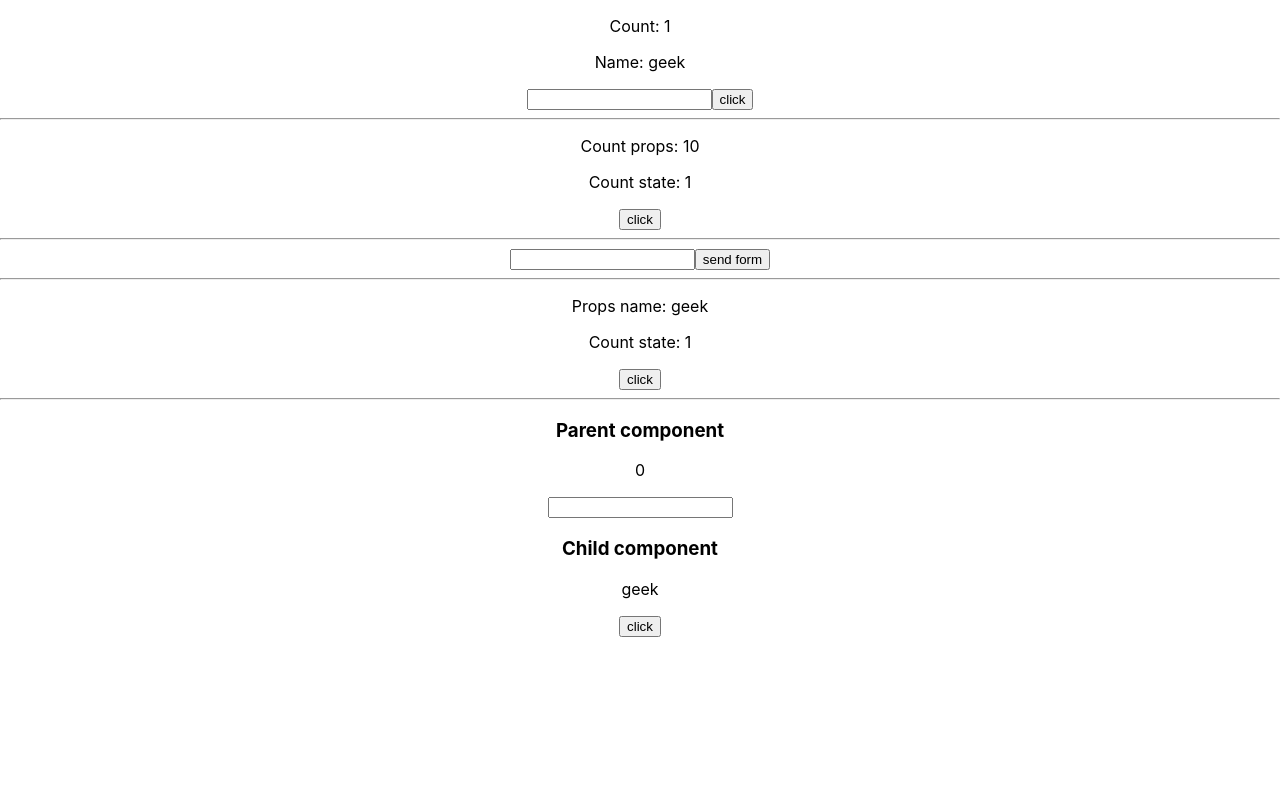
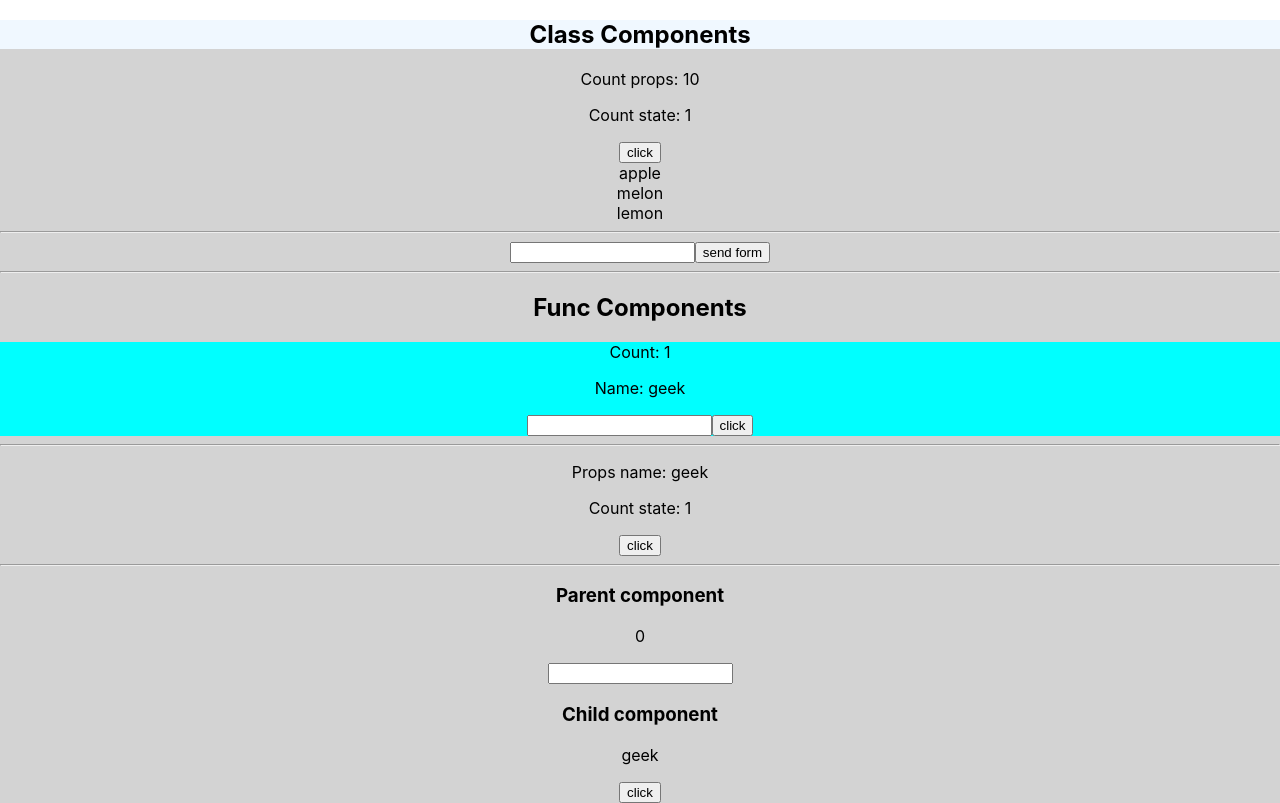
Before and after one commit to mikgir/react_lessons, a React (Create React App) app: page / in a window 1280 px wide. Built offline with nearby package versions, Linux system fonts and the light colour scheme.

Commit message:
task_3 Style

```diff
--- a/src/App.jsx
+++ b/src/App.jsx
@@ -1,7 +1,8 @@
 import './App.css';
-import {Form} from "./components/Form";
+import './index.css';
 import {Form as ClassForm} from "./class_components/Form"
 import {Count as ClassCount} from "./class_components/Count";
+import {Form} from "./components/Form/Form";
 import {Count} from "./components/Count";
 import {Child} from "./components/Child";
 import {useState} from "react";
@@ -16,10 +17,12 @@ export const App = () => {
     }
     return (
         <div className="App">
-            <Form/>
-            <hr/>
+            <h2 style={{backgroundColor:'aliceblue'}}>Class Components</h2>
             <ClassCount count={10}/>
             <ClassForm/>
+            <hr/>
+            <h2>Func Components</h2>
+            <Form/>
             <hr/>
             <Count name={'geek'}/>
             <hr/>
--- a/src/class_components/Form.jsx
+++ b/src/class_components/Form.jsx
@@ -3,7 +3,8 @@ import React from "react";
 export class Form extends React.Component {
     state = {
         count: 1,
-        name: 'geek'
+        name: 'geek',
+        arr: ['apple', 'melon', 'lemon']
     }
 
     handleChangeName = (event) => {
@@ -16,6 +17,9 @@ export class Form extends React.Component {
 
     render() {
         return <form onSubmit={this.handleSubmit}>
+            {this.state.arr.map((item, index)=>{
+                return <div key={index}>{item}</div>
+            })}
             <hr/>
             <input type={"text"} onChange={this.handleChangeName}/>
             <button>send form</button>
--- a/src/components/Form.jsx
+++ b/src/components/Form/Form.jsx
@@ -1,7 +1,9 @@
+import style from './Form.module.css'
+
 export const Form = () => {
     const count = 1
     const name = 'geek'
-    return <form>
+    return <form className={style.form}>
         <p>Count: {count}</p>
         <p>Name: {name}</p>
         <input type={"text"}/>
--- /dev/null
+++ b/src/components/Form/Form.module.css
@@ -0,0 +1,3 @@
+.form {
+    background-color: aqua;
+}
--- a/src/index.css
+++ b/src/index.css
@@ -6,3 +6,7 @@ body {
   -webkit-font-smoothing: antialiased;
   -moz-osx-font-smoothing: grayscale;
 }
+
+.App{
+  background-color: lightgrey;
+}
```
